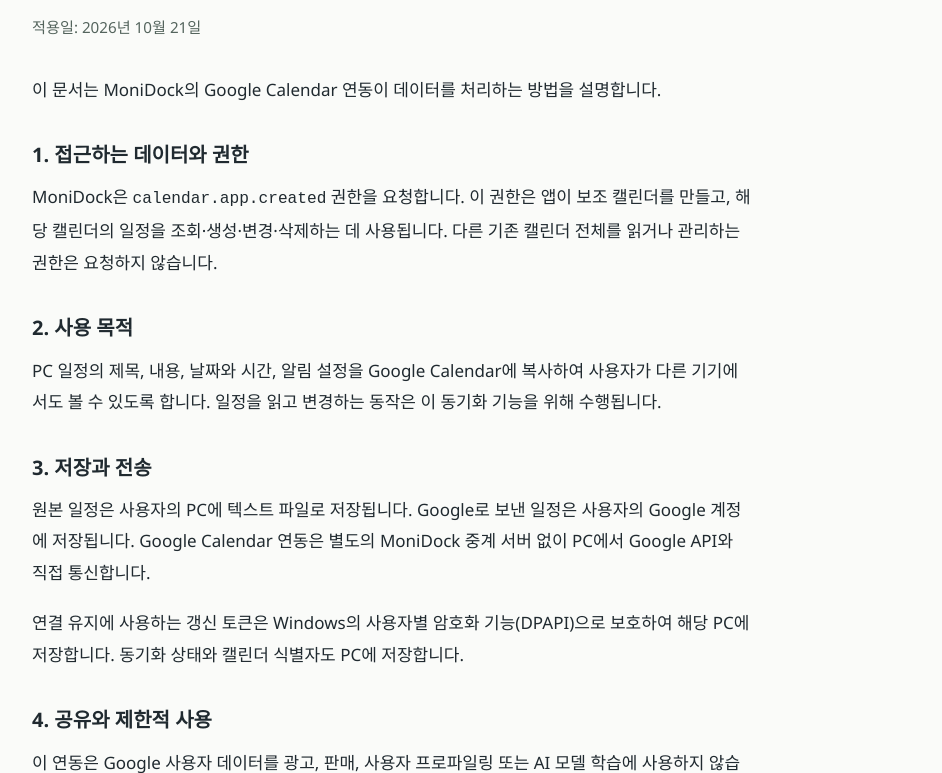
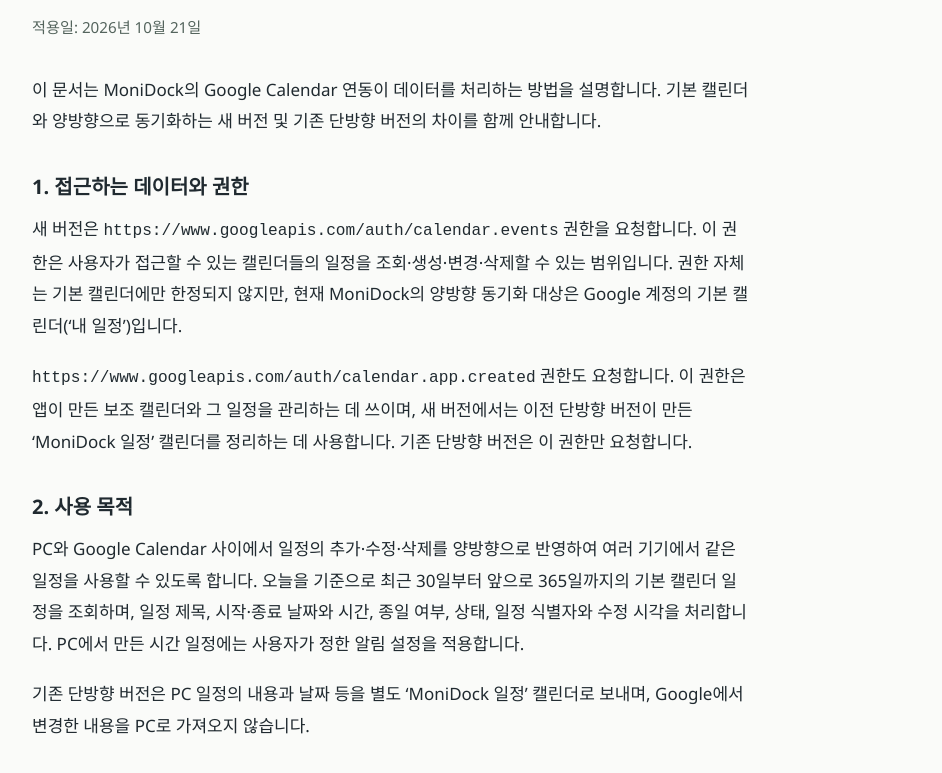
Before and after one commit to JSCOP/monidock-info, a plain HTML site: page privacy.html in a window 1280 px wide. Shown: the part 185-958 px from the top of the page, without its empty margins (168-1110 px from the left). Drawn offline with Linux system fonts and the light colour scheme.

Commit message:
Document primary calendar two-way synchronization and permissions

```diff
--- a/privacy.html
+++ b/privacy.html
@@ -11,19 +11,22 @@
   <main>
     <h1>개인정보처리방침</h1>
     <p class="date">적용일: 2026년 10월 21일</p>
-    <p>이 문서는 MoniDock의 Google Calendar 연동이 데이터를 처리하는 방법을 설명합니다.</p>
+    <p>이 문서는 MoniDock의 Google Calendar 연동이 데이터를 처리하는 방법을 설명합니다. 기본 캘린더와 양방향으로 동기화하는 새 버전 및 기존 단방향 버전의 차이를 함께 안내합니다.</p>
     <h2>1. 접근하는 데이터와 권한</h2>
-    <p>MoniDock은 <code>calendar.app.created</code> 권한을 요청합니다. 이 권한은 앱이 보조 캘린더를 만들고, 해당 캘린더의 일정을 조회·생성·변경·삭제하는 데 사용됩니다. 다른 기존 캘린더 전체를 읽거나 관리하는 권한은 요청하지 않습니다.</p>
+    <p>새 버전은 <code>https://www.googleapis.com/auth/calendar.events</code> 권한을 요청합니다. 이 권한은 사용자가 접근할 수 있는 캘린더들의 일정을 조회·생성·변경·삭제할 수 있는 범위입니다. 권한 자체는 기본 캘린더에만 한정되지 않지만, 현재 MoniDock의 양방향 동기화 대상은 Google 계정의 기본 캘린더(‘내 일정’)입니다.</p>
+    <p><code>https://www.googleapis.com/auth/calendar.app.created</code> 권한도 요청합니다. 이 권한은 앱이 만든 보조 캘린더와 그 일정을 관리하는 데 쓰이며, 새 버전에서는 이전 단방향 버전이 만든 ‘MoniDock 일정’ 캘린더를 정리하는 데 사용합니다. 기존 단방향 버전은 이 권한만 요청합니다.</p>
     <h2>2. 사용 목적</h2>
-    <p>PC 일정의 제목, 내용, 날짜와 시간, 알림 설정을 Google Calendar에 복사하여 사용자가 다른 기기에서도 볼 수 있도록 합니다. 일정을 읽고 변경하는 동작은 이 동기화 기능을 위해 수행됩니다.</p>
+    <p>PC와 Google Calendar 사이에서 일정의 추가·수정·삭제를 양방향으로 반영하여 여러 기기에서 같은 일정을 사용할 수 있도록 합니다. 오늘을 기준으로 최근 30일부터 앞으로 365일까지의 기본 캘린더 일정을 조회하며, 일정 제목, 시작·종료 날짜와 시간, 종일 여부, 상태, 일정 식별자와 수정 시각을 처리합니다. PC에서 만든 시간 일정에는 사용자가 정한 알림 설정을 적용합니다.</p>
+    <p>기존 단방향 버전은 PC 일정의 내용과 날짜 등을 별도 ‘MoniDock 일정’ 캘린더로 보내며, Google에서 변경한 내용을 PC로 가져오지 않습니다.</p>
     <h2>3. 저장과 전송</h2>
-    <p>원본 일정은 사용자의 PC에 텍스트 파일로 저장됩니다. Google로 보낸 일정은 사용자의 Google 계정에 저장됩니다. Google Calendar 연동은 별도의 MoniDock 중계 서버 없이 PC에서 Google API와 직접 통신합니다.</p>
-    <p>연결 유지에 사용하는 갱신 토큰은 Windows의 사용자별 암호화 기능(DPAPI)으로 보호하여 해당 PC에 저장합니다. 동기화 상태와 캘린더 식별자도 PC에 저장합니다.</p>
+    <p>PC의 일정은 날짜별 텍스트 파일로, Google의 일정은 사용자의 Google 계정에 저장됩니다. 새 버전에서는 Google에서 가져온 일정도 PC의 일정 파일에 기록됩니다. 별도의 MoniDock 중계 서버 없이 PC에서 Google API와 직접 통신합니다.</p>
+    <p>연결 유지에 사용하는 갱신 토큰은 Windows의 사용자별 암호화 기능(DPAPI)으로 보호하여 해당 PC에 저장합니다. 동기화 상태에는 일정 식별자, 수정 시각, 마지막으로 동기화한 일정 줄과 날짜 등이 저장됩니다. 일정 파일과 동기화 상태 파일에는 토큰과 같은 별도의 암호화를 적용하지 않습니다.</p>
     <h2>4. 공유와 제한적 사용</h2>
     <p>이 연동은 Google 사용자 데이터를 광고, 판매, 사용자 프로파일링 또는 AI 모델 학습에 사용하지 않습니다. Google API에서 받은 정보는 명시된 일정 동기화 기능에만 사용하며 Google API Services User Data Policy의 Limited Use 요구사항을 준수합니다.</p>
     <h2>5. 연결 해제와 삭제</h2>
     <p>MoniDock의 ‘구글 캘린더 연결 해제’ 메뉴를 사용하거나 Google 계정의 연결된 앱 설정에서 접근 권한을 철회할 수 있습니다. 앱에서 연결을 해제하면 PC에 저장된 연결 토큰을 삭제하고 Google 토큰의 철회를 요청합니다.</p>
-    <p>연결을 해제해도 PC의 원본 일정과 Google의 ‘MoniDock 일정’ 캘린더는 남습니다. Google에 복사된 데이터를 삭제하려면 Google Calendar에서 해당 일정이나 캘린더를 삭제해야 합니다. PC의 원본 파일은 별도로 관리합니다.</p>
+    <p>연결을 해제해도 PC와 Google에 저장된 일정은 남습니다. 새 버전은 연결 해제 시 PC에 저장된 일정별 동기화 기록을 비웁니다. 양쪽의 데이터를 따로 삭제하려면 먼저 연결을 해제한 뒤 PC의 일정 파일과 Google의 해당 일정을 각각 삭제해 주세요. 연결된 상태에서 일정을 삭제하면 그 삭제가 다른 쪽에도 반영될 수 있습니다.</p>
+    <p>기존 단방향 연결에서 새 버전으로 전환할 때는 이전 ‘MoniDock 일정’ 캘린더를 삭제하고, 동기화 범위 안의 PC 일정을 기본 캘린더에 반영합니다. 이전 캘린더에서만 추가하거나 수정한 내용은 PC 파일에 없을 수 있으므로 전환 전에 별도로 보관해야 합니다.</p>
     <h2>6. 문의와 변경</h2>
     <p>문의는 Google 로그인 동의 화면에 표시되는 지원 이메일로 보내 주세요. 데이터 처리 방식이 바뀌면 이 문서를 갱신합니다.</p>
   </main>
```
Also changed, not shown: index.html (+6 -2 lines), terms.html (+3 -1 lines).
